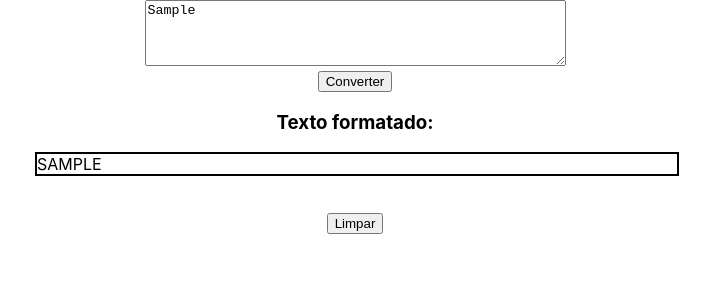
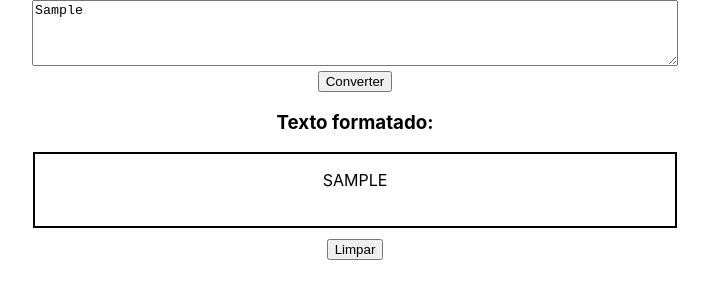
Before and after one commit to Matheus-Martins13/Projeto_Transmuter_React, a React (Create React App) app: page / in a window 1280 px wide. Both pictures are taken after typing "Sample" into the empty fields and a click on the button "Converter". Shown: the top 300 px of the page, without its empty margins (285-995 px from the left). Built offline with nearby package versions, Linux system fonts and the light colour scheme.

Commit message:
Function toUpperCase

```diff
--- a/src/App.css
+++ b/src/App.css
@@ -1,5 +1,6 @@
 .App {
   text-align: center;
+  background-color: #282c34;
 }
 
 .App-logo {
--- a/src/components/Box.js
+++ b/src/components/Box.js
@@ -1,5 +1,6 @@
 import { useState } from 'react';
 import Result from './Result';
+import styles from './Content.module.css';
 
 function Form() {
 
@@ -13,12 +14,13 @@
   }
 
   return (
-    <div>
+    <div className={styles.background}>
       <form onSubmit={formatText}>
       <textarea
       onChange={(e) => setText(e.target.value)}
       rows="4" cols="50"
       placeholder="Escreva seu texto"
+      className={styles.textArea}
       />
       <br/>
       <button type="submit">Converter</button>
--- /dev/null
+++ b/src/components/Content.module.css
@@ -0,0 +1,21 @@
+.container {
+  display: flex;
+  flex-direction: row;
+  justify-content: center;
+  align-items: center;
+}
+
+.box {
+  border: 2px solid black;
+  width: 50%;
+  background: #fff;
+  margin-bottom: 10px;
+}
+
+.textArea {
+  width: 50%;
+}
+
+.background {
+  background-color: #fff;
+}
--- a/src/components/Result.js
+++ b/src/components/Result.js
@@ -1,4 +1,4 @@
-import styles from './Result.module.css';
+import styles from './Content.module.css';
 
 function Result({ formatedText, setFormatedText }) {
 
@@ -10,14 +10,19 @@
     <>
       {formatedText &&
         <section>
+
           <header>
             <h3>Texto formatado: </h3>
           </header>
-          <div>
-            <p className={styles.content}>{formatedText}</p>
-            <br />
-            <button onClick={clearText}>Limpar</button>
+
+          <div className={styles.container}>
+            <div className={styles.box}>
+              <p>{formatedText}</p>
+              <br />
+            </div>
           </div>
+
+          <button onClick={clearText}>Limpar</button>
         </section>
       }
     </>
--- a/src/components/Result.module.css
+++ /dev/null
@@ -1,6 +0,0 @@
-.content {
-  margin-left: 20em;
-  text-align: left;
-  width: 50%;
-  border: 2px solid black;
-}
```
